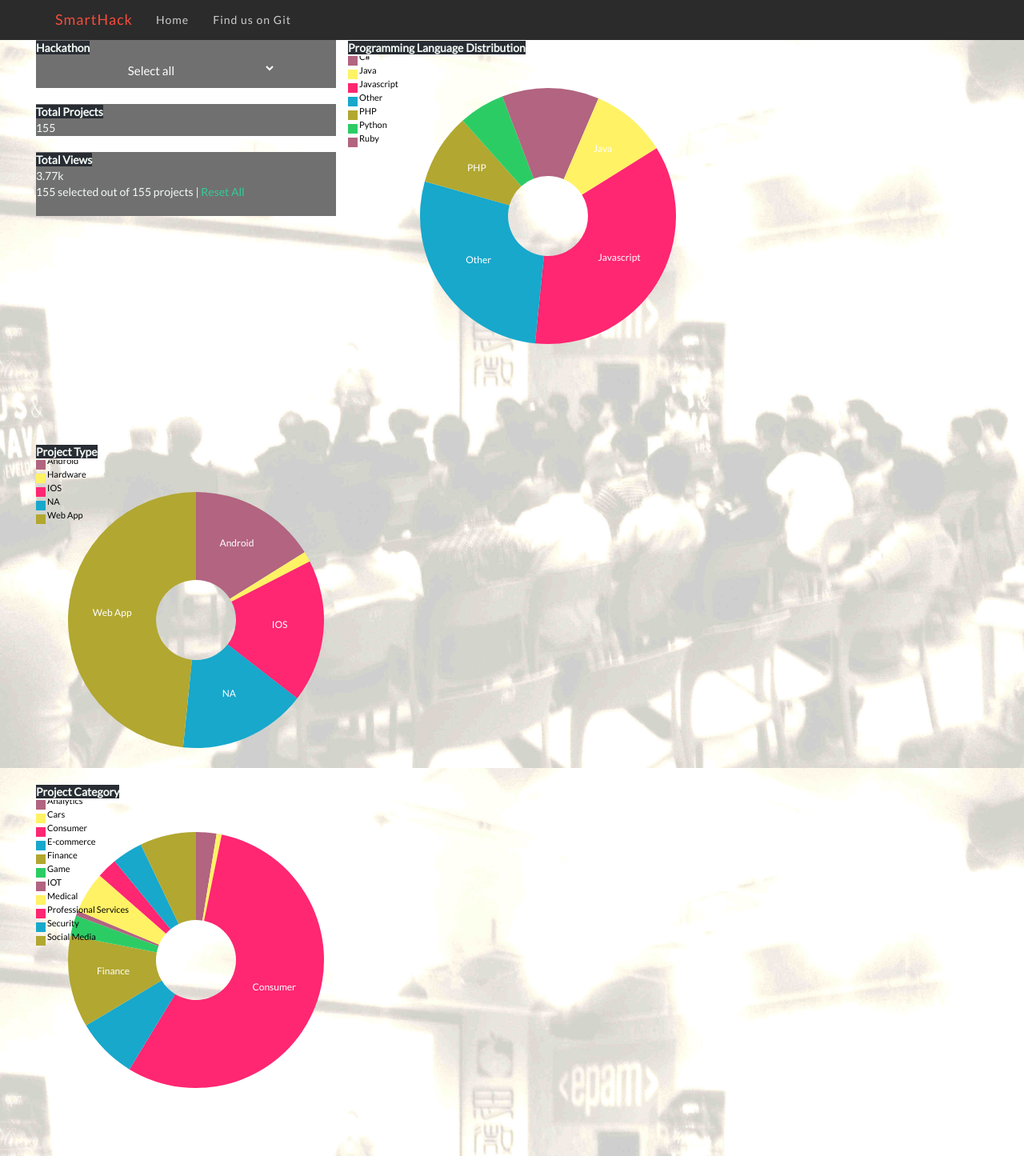
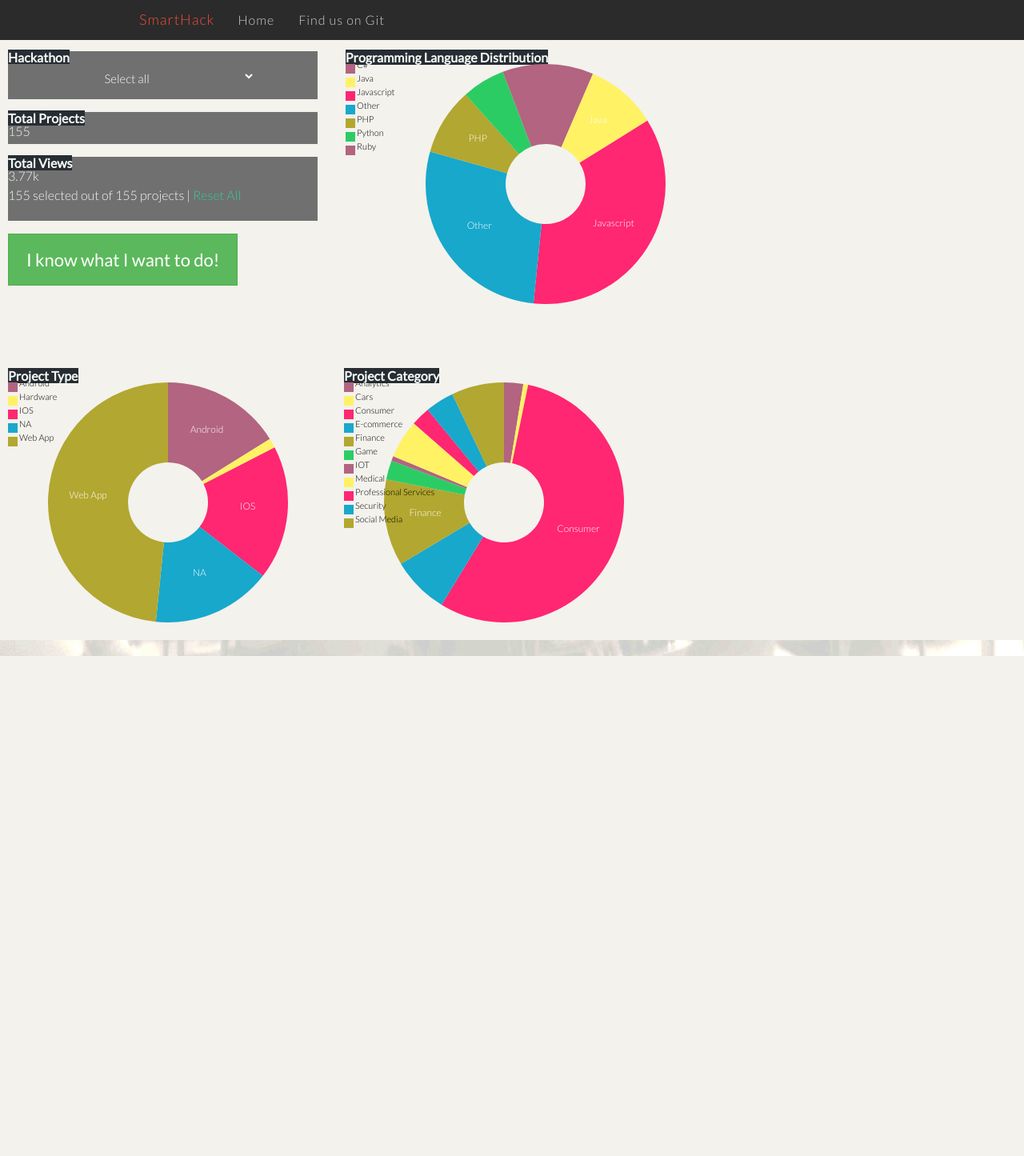
Before and after one commit to ocean23/smarthack, a Django app: page /idea/ in a window 1280 px wide. Shown: the whole page at 80% size. After the commit the page ends 820 px from the top, so only its background shows below. Run offline with Django 3.2, Linux system fonts and the light colour scheme; some libraries are stand-ins or nearby versions.

Commit message:
modified for final demo

```diff
--- a/static/css/style2.css
+++ b/static/css/style2.css
@@ -38,7 +38,7 @@
 
 	strong {
 		font-weight: 700;
-		color: #2A2A2A;
+
 	}
 
 	/* Images */
--- a/static/js/ideapage.js
+++ b/static/js/ideapage.js
@@ -87,9 +87,9 @@
 		.formatNumber(d3.format(".3s"));
 
 	techP
-            .height(400)
+            .height(300)
             .width(500)
-            .radius(160)
+            .radius(150)
             .innerRadius(50)
             .transitionDuration(1000)
             .dimension(techSpread)
@@ -98,9 +98,9 @@
             .group(viewsbyTech);
 
     	catP
-            .height(400)
+            .height(300)
             .width(400)
-            .radius(160)
+            .radius(150)
             .innerRadius(50)
             .transitionDuration(1000)
             .dimension(catSpread)
@@ -110,9 +110,9 @@
 
 
        typeP
-            .height(400)
+            .height(300)
             .width(400)
-            .radius(160)
+            .radius(150)
             .innerRadius(50)
             .transitionDuration(1000)
             .dimension(typeSpread)
--- a/templates/idea.html
+++ b/templates/idea.html
@@ -13,7 +13,9 @@
         <link href="{% static 'css/animate.min.css" rel="stylesheet' %}" />
         <link rel="stylesheet" href="{% static 'css/styles.css' %}" />
 
-
+                        <script src="{% static 'js/skel.min.js' %}"></script>
+        <script src="{% static 'js/skel-panels.min.js' %}"></script>
+        <script src="{% static 'js/init.js' %}"></script>
 
         <meta name="viewport" content="width=device-width, initial-scale=1">
 
@@ -80,6 +82,8 @@
                             <a href='javascript:dc.filterAll();dc.redrawAll();'><font color="#33CC99">Reset All</font></a>
                         </span>
                     </div>
+                    <div> <span> &nbsp</span></div>
+                    <a href="{% url 'idea2' %}" class="btn btn-success btn-lg btn-huge lato">I know what I want to do!</a>
                 </div>
             </div>
 
```
